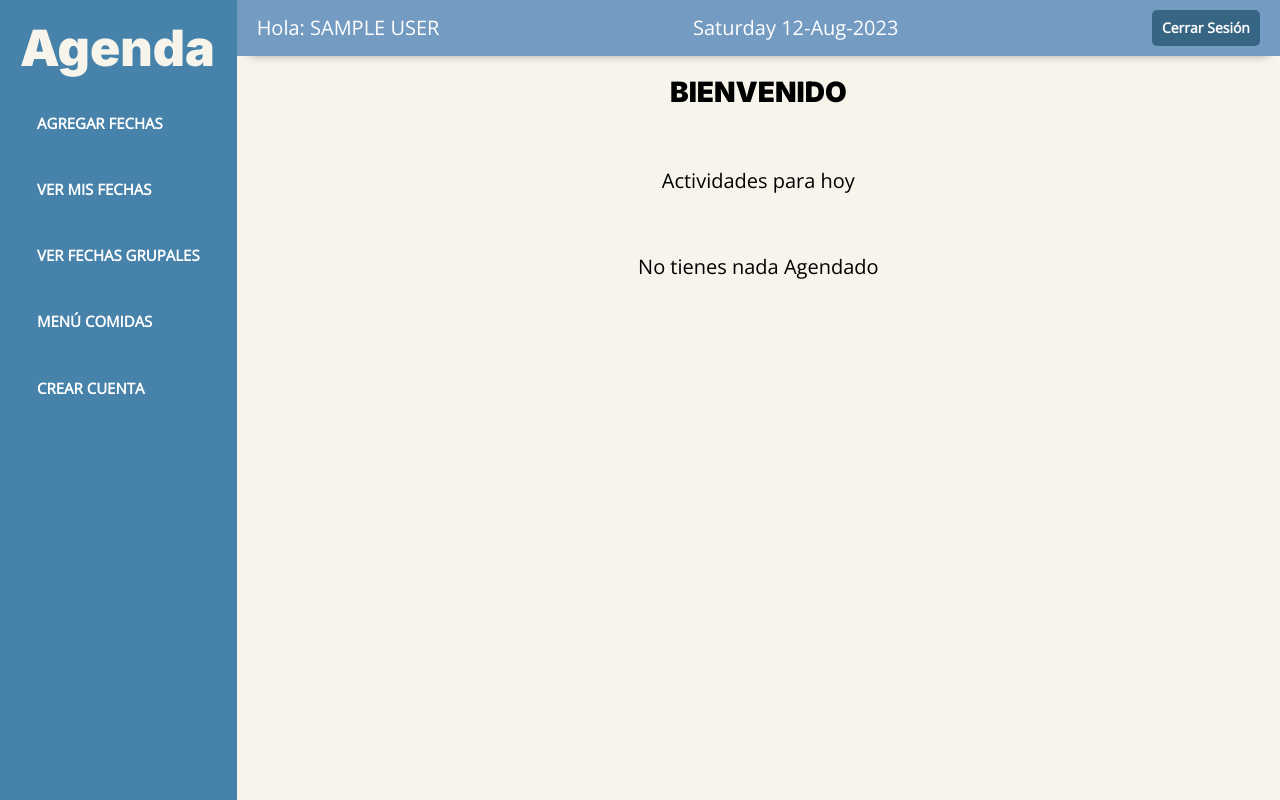
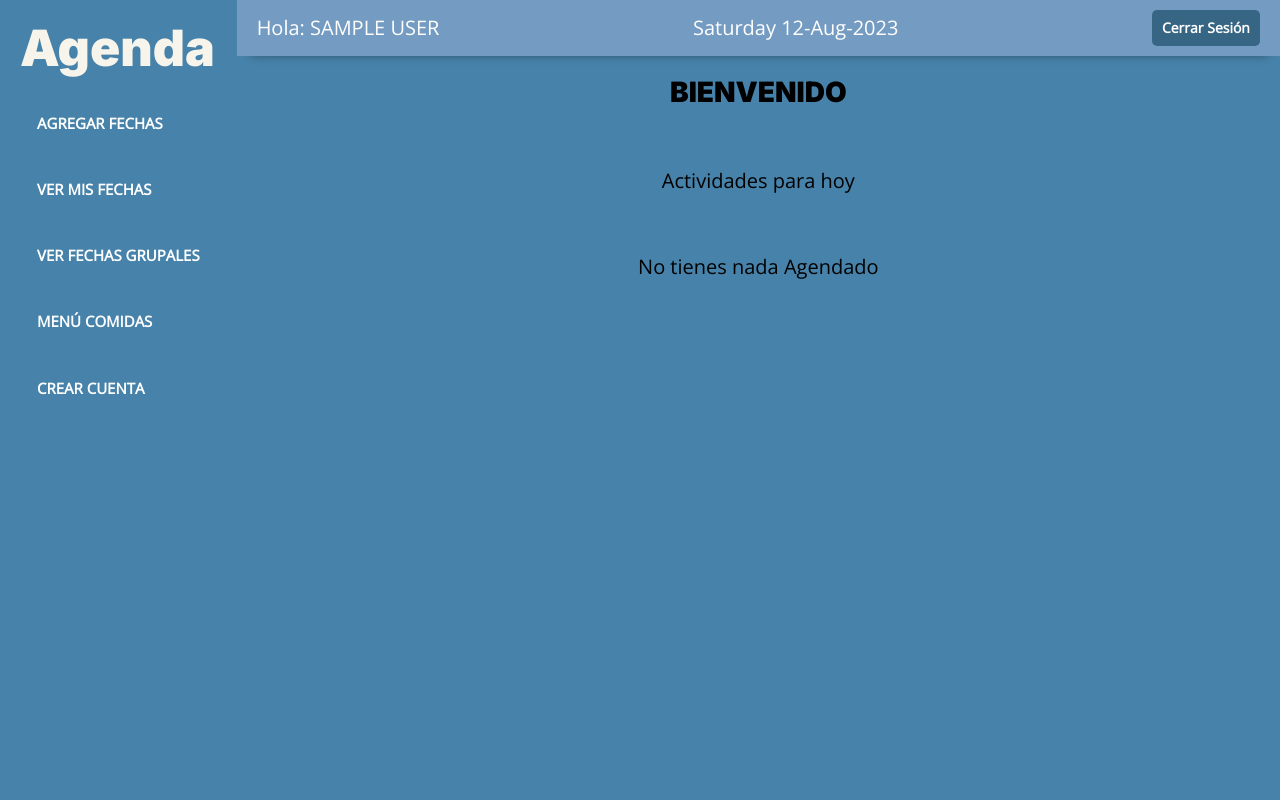
Before and after one commit to OSTENO85/agendaftv1, a PHP site: page /dashboard in a window 1280 px wide. Run offline with PHP 8.4, Linux system fonts and the light colour scheme; the visitor is signed in with stand-in values (Sample User, id 1); data that the repository does not hold is empty; style sheets or scripts are compiled from the project's sources.

Commit message:
Update _dashboard.scss

```diff
--- a/src/scss/dashboard/_dashboard.scss
+++ b/src/scss/dashboard/_dashboard.scss
@@ -2,7 +2,7 @@
 @use 'base/mixins' as m;
 
 .dashboard{
-  background-color: v.$amarillo;
+  background-color: v.$azul;
 
     @include m.tablet{
         display: flex;
```
